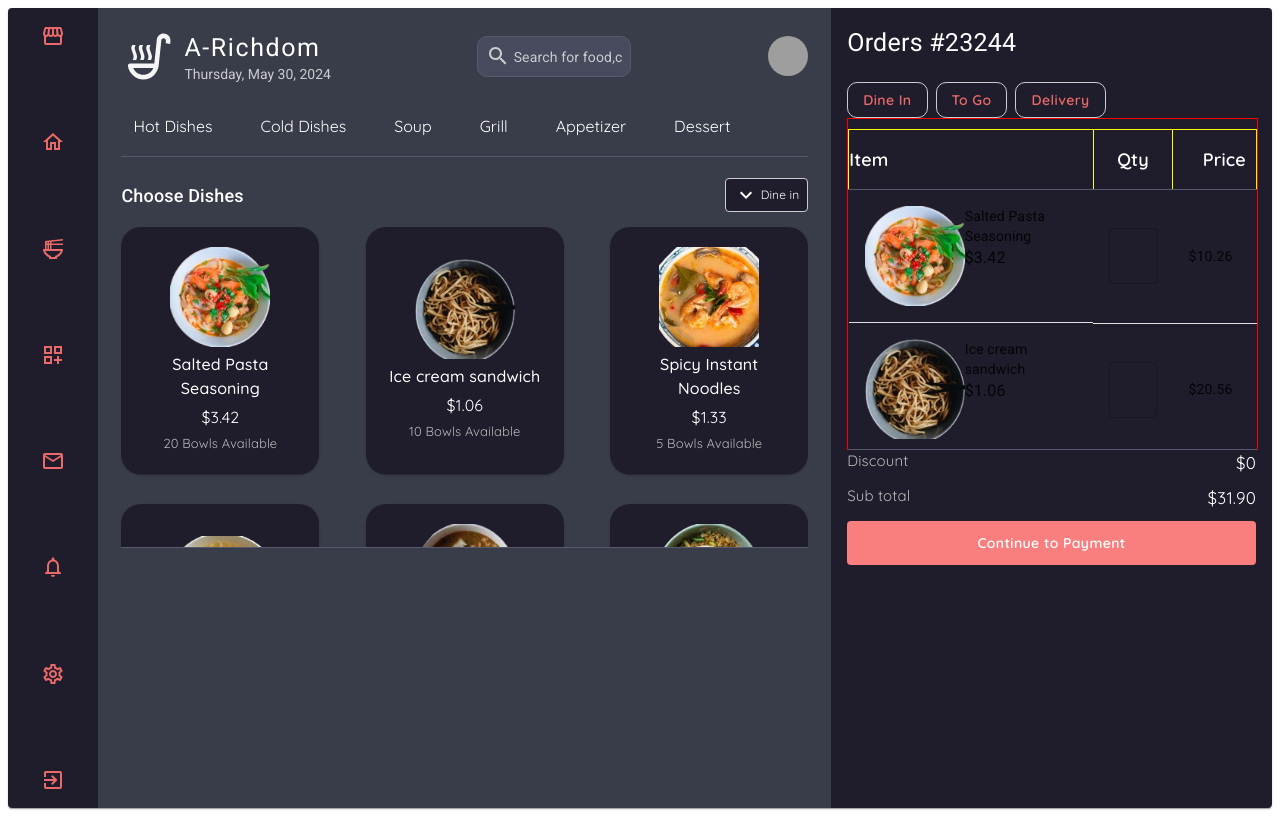
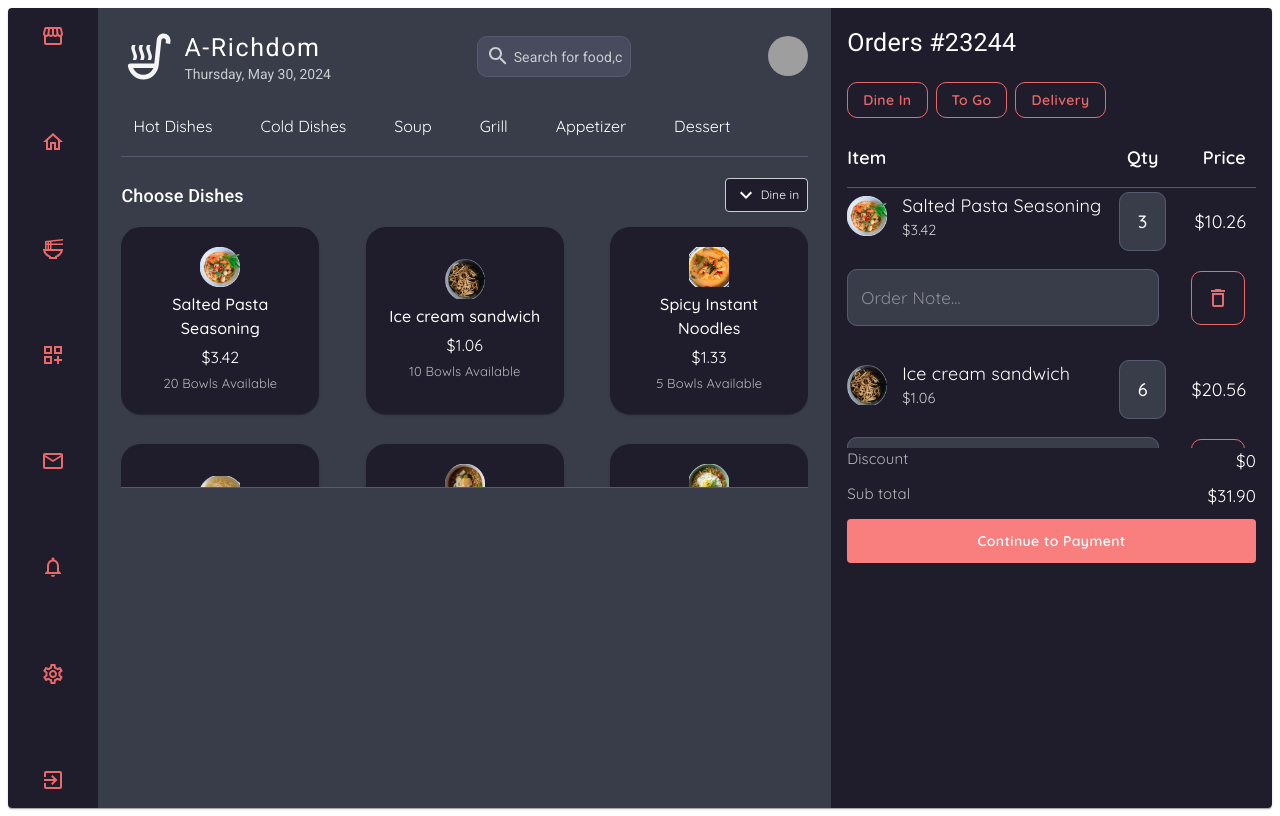
Before and after one commit to A-Richdom/FOOD-ORDERING-WEBITE, a React (Vite) app: page / in a window 1280 px wide. Built offline with nearby package versions, Linux system fonts and the light colour scheme; grey boxes are pictures that could not be loaded.

Commit message:
Commiting the Re styling of the table

```diff
--- a/src/Components/Homepage.jsx
+++ b/src/Components/Homepage.jsx
@@ -192,6 +192,7 @@ const useStyles = makeStyles((theme) => ({
             borderRadius: '5px',
         },
     },
+
     // Main Bar...//
     mainBar: {
         backgroundColor: '#393C49 !important',
@@ -369,6 +370,7 @@ const useStyles = makeStyles((theme) => ({
             height: '60px'
         }
     },
+
     //Right Bar...//
     rightBar: {
         width: '35%',
@@ -390,12 +392,12 @@ const useStyles = makeStyles((theme) => ({
         fontFamily: 'Quicksand !important',
         fontWeight: '600 !important',
         textTransform: 'none !important',
-        border: '1px solid #c9cdce !important',
+        border: '1px solid #EA6969 !important',
         borderRadius: '10px !important',
         padding: theme.spacing(1),
         color: '#EA6969 !important',
         '&:hover': {
-            backgroundColor: '#f97f7f',
+            backgroundColor: '#f97f7f !important',
             color: 'white !important',
             border: 'none !important',
         },
@@ -406,121 +408,14 @@ const useStyles = makeStyles((theme) => ({
         },
     },
     dishesOrdering: {
-        height: '17% !important',
+        height: '13.5% !important',
         width: '100%',
         paddingTop: '10px',
-        border: '1px solid red'
     },
-
-
-
-
-    // tableHead: {
-    //     width: '100%',
-    //     position: 'sticky',
-    //     top: 0,
-    //     backgroundColor: '#1F1D2B !important',
-    //     zIndex: '1',
-    //     // border: '1px solid red',
-    //     '& .MuiTableCell-root': {
-    //         position: 'sticky',
-    //         color: '#fff !important',
-    //         borderBottom: '1px solid #555a70 !important',
-    //     },
-    // },
-    // tableHeadItemCell: {
-    //     width: '75% !important',
-    //     paddingLeft: '0 !important',
-    //     color: 'white !important',
-    //     fontSize: '18px !important',
-    //     fontFamily: 'Quicksand !important',
-    //     fontWeight: 'bold !important',
-    //     border: '1px solid blue'
-    // },
-    // tableHeadQtyCell: {
-    //     width: '5% !important',
-    //     color: 'red !important',
-    //     fontSize: '18px !important',
-    //     fontFamily: 'Quicksand !important',
-    //     fontWeight: 'bold !important',
-    //     border: '1px solid red !important',
-    //     textAlign: 'center !important',
-    // },
-    // tableHeadPriceCell: {
-    //     width: '15% !important',
-    //     paddingRight: '0 !important',
-    //     color: 'white !important',
-    //     fontSize: '18px !important',
-    //     fontFamily: 'Quicksand !important',
-    //     fontWeight: 'bold !important',
-    //     border: '1px solid yellow'
-    // },
-    // tableBody: {
-    //     width: '100%',
-    //     paddingTop: '20px !important',
-    //     borderTop: '1px solid #555a70',
-    //     '& .MuiTableCell-root': {
-    //         color: '#c9cdce !important',
-    //         borderBottom: 'none !important',
-    //     },
-    // },
-    // tableBodyItemCell: {
-    //     width: '75%',
-    //     paddingLeft: '0 !important',
-    //     color: 'white !important',
-    //     fontSize: '17px !important',
-    //     fontFamily: 'Quicksand !important',
-    //     border: '1px solid red',
-    //     zIndex: 1
-    // },
-    // tableBodyAmountCell: {
-    //     fontSize: '14px !important',
-    //     color: '#c9cdce !important',
-    //     paddingTop: '5px',
-    // },
-    // tableBodyQtyCell: {
-    //     width: '10% !important',
-    // },
-    // tableBodyQtyBtn: {
-    //     minWidth: 'unset !important',
-    //     textAlign: 'center !important',
-    //     justifyContent: 'center',
-    //     border: '1px solid inherit !important',
-    //     borderRadius: '10px',
-    //     padding: '12px 18px !important',
-    //     color: 'white !important',
-    //     fontSize: '17px !important',
-    //     backgroundColor: '#393C49 !important',
-    // },
-    // tableBodyPriceCell: {
-    //     minWidth: 'unset !important',
-    //     fontSize: '17px !important',
-    //     width: '15%',
-    //     textAlign: 'center !important',
-    //     paddingRight: '0 !important',
-    //     color: 'white !important',
-    // },
-    // textFieldInput: {
-    //     fontFamily: 'Quicksand !important',
-    //     color: '#fff !important',
-    //     backgroundColor: '#393C49',
-    //     borderRadius: '20px',
-    //     '&:hover': {
-    //         border: 'none'
-    //     },
-    //     '&:focus': {
-    //         border: '1px solid #555a70 !important'
-    //     },
-    // },
-    // deleteOrderIcon: {
-    //     display: 'flex !important',
-    //     alignItems: 'center',
-    //     justifyContent: 'center',
-    // },
-
       tableContainer: {
         height: '100%',
         overflowY: 'scroll',
+        border: 'none !important',
         borderBottom: '1px solid #555a70',
         '&::-webkit-scrollbar': {
             display: 'none',
@@ -528,6 +423,7 @@ const useStyles = makeStyles((theme) => ({
     },
     table: {
         width: '100% !important',
+        borderCollapse: 'collapse !imporant'
     },
     // TABLE HEADER..//
     tableHead: {
@@ -536,6 +432,8 @@ const useStyles = makeStyles((theme) => ({
         top: '0',
         backgroundColor: '#1F1D2B !important',
         zIndex: '1',
+        border: 'none !important',
+
         '& .MuiTableCell-root': {
             position: 'sticky',
             color: '#fff !important',
@@ -547,22 +445,86 @@ const useStyles = makeStyles((theme) => ({
     },
     itemCell: {
         width: '100% !important',
-        border: '1px solid yellow',
         paddingLeft: '0 !important',
     },
     quantityCell: {
         width: '100% !important',
-        border: '1px solid yellow',
     },
-    priceCell: {
+    totalPriceCell: {
         width: '100% !important',
-        border: '1px solid yellow',
         paddingRight: '0 !important'
     },
 
     // TABLE BODY...//
-
-
+    tableBody: {
+        width: '100% !important',
+        backgroundColor: '#1F1D2B !important',
+        borderBottom: '1px solid #555a70 !important',
+        // border: 'none !important',
+        '& .MuiTableCell-root': {
+            color: '#c9cdce !important',
+            borderBottom: 'none !important',
+        },
+    },
+    tableBodyRow: {
+        width: '100% !important',
+        padding: '0 !important',
+        margin: '0 !important',
+    },
+    tableBodyItemCell: {
+        // width: '94% !important',
+        paddingLeft: '0 !important',
+        padding: '4px 8px !important',
+    },
+    dishImg: {
+        width: '40px',
+        height: '40px',
+    },
+    tableBodyQuantityCell: {
+        width: '100% !important',
+        padding: '4px 8px !important',
+    },
+    tableBodyTotalPriceCell: {
+        width: '100% !important',
+        paddingRight: '0 !important',
+        padding: '4px 8px !important',
+    },
+    textFieldRow: {
+        width: '100% !important',
+        padding: '0px !important',
+        marginTop: '0px !important',
+    },
+    textFieldCell: {
+        paddingLeft: '0 !important',
+        width: '100%',
+        paddingTop: '14px !important',
+        paddingBottom: '30px !important',
+    },
+    textField: {
+        width: '100%',
+    },
+    deleteBtnCell: {
+        width: '100% !important',
+        paddingTop: '14px !important',
+        paddingRight: '0 !important',
+        paddingBottom: '30px !important',
+    },
+    deleteBtn: {
+            border: '1px solid #EA6969 !important',
+            borderRadius: '10px !important',
+            padding: theme.spacing(1),
+            color: '#EA6969 !important',
+            '&:hover': {
+                backgroundColor: '#f97f7f !important',
+                color: 'white !important',
+                border: 'none !important',
+            },
+            '&:focus': {
+                backgroundColor: '#EA6969 !important',
+                color: 'white !important',
+                border: '1px solid #555a70',
+            },
+    },
     paymentWrapper: {
         display: 'flex',
         flexWrap: 'wrap !important',
@@ -818,11 +780,11 @@ const Homepage = () => {
                                 <Table className={classes.table}>
                                     <TableHead className={classes.tableHead}>
                                         <TableRow className={classes.tableHeadRow}>
-                                            <TableCell className={classes.itemCell}><Typography sx={{ fontFamily: 'Quicksand', fontSize: '18px', fontWeight: '600'}}>Item</Typography></TableCell>
+                                            <TableCell className={classes.itemCell}><Typography sx={{ fontFamily: 'Quicksand', fontSize: '18px', fontWeight: '600' }}>Item</Typography></TableCell>
 
-                                            <TableCell className={classes.quantityCell}><Typography sx={{ display: 'flex', justifyContent: 'center', fontFamily: 'Quicksand', fontSize: '18px', fontWeight: '600'}}>Qty</Typography></TableCell>
+                                            <TableCell className={classes.quantityCell}><Typography sx={{ display: 'flex', justifyContent: 'center', fontFamily: 'Quicksand', fontSize: '18px', fontWeight: '600' }}>Qty</Typography></TableCell>
 
-                                            <TableCell className={classes.priceCell}><Typography sx={{ display: 'flex', justifyContent: 'right', paddingRight: '10px', fontFamily: 'Quicksand', fontSize: '18px', fontWeight: '600'}}>Price</Typography></TableCell>
+                                            <TableCell className={classes.totalPriceCell}><Typography sx={{ display: 'flex', justifyContent: 'right', paddingRight: '10px', fontFamily: 'Quicksand', fontSize: '18px', fontWeight: '600' }}>Price</Typography></TableCell>
                                         </TableRow>
                                     </TableHead>
 
@@ -831,21 +793,24 @@ const Homepage = () => {
                                         {
                                             dishes.map((dish, index) => (
                                                 <React.Fragment key={dish.name}>
-                                                    <TableRow>
-                                                        <TableCell className={classes.tableBodyItemCell} sx={{ display: 'flex' }}>
+                                                    <TableRow className={classes.tableBodyRow}>
+                                                        <TableCell className={classes.tableBodyItemCell} sx={{ display: 'flex', gap: '15px', alignItems: 'center', }}>
                                                             <img src={dish.imgSrc} alt={dish.name}
                                                                 className={classes.dishImg}
                                                             />
                                                             <div>
+                                                                <Typography sx={{ fontFamily: 'Quicksand', fontSize: '18px', color: 'white', }}>
                                                                     {dish.name}
+                                                                </Typography>
+
                                                                 <span>
-                                                                    <Typography className={classes.tableBodyAmountCell}>{dish.price}
+                                                                    <Typography className={classes.tableBodyPriceCell} sx={{ fontFamily: 'Quicksand', fontSize: '14.5px', color: '#c9cdce', }}>{dish.price}
                                                                     </Typography>
                                                                 </span>
                                                             </div>
+                                                        </TableCell>
 
-                                                        </TableCell>
-                                                        <TableCell className={classes.tableBodyQtyCell}>
+                                                        <TableCell className={classes.tableBodyQuantityCell}>
                                                             <Box
                                                                 component="form"
                                                                 sx={{
@@ -856,15 +821,99 @@ const Homepage = () => {
                                                             >
                                                                 <TextField
                                                                     id="outlined-uncontrolled"
-                                                                // sx={{ width: '5px' }}
+                                                                    value={dish.quantity}
+                                                                    InputProps={{
+                                                                        style: {
+                                                                            color: 'white',
+                                                                            backgroundColor: '#393C49',
+                                                                            fontFamily: 'Quicksand', fontSize: '18px', fontWeight: '500',
+                                                                            borderRadius: '10px',
+                                                                        },
+                                                                    }}
+                                                                    sx={{
+                                                                        '& .MuiOutlinedInput-root': {
+                                                                            '& fieldset': {
+                                                                                borderColor: '#555a70',
+                                                                            },
+                                                                            '&:hover fieldset': {
+                                                                                borderColor: '#555a70',
+                                                                            },
+                                                                            '&.Mui-focused fieldset': {
+                                                                                border: '1px solid white',
+                                                                                borderColor: 'white',
+                                                                            },
+                                                                            '& .MuiInputBase-input': {
+                                                                                textAlign: 'center',
+                                                                            },
+                                                                            '& .MuiTableCell-root': {
+                                                                                border: 'none'
+                                                                            }
+                                                                        },
+                                                                    }}
                                                                 />
                                                             </Box>
                                                         </TableCell>
-                                                        <TableCell className={classes.tableBodyPriceCell}>{dish.totalPrice}</TableCell>
+
+                                                        <TableCell className={classes.tableBodyTotalPriceCell}><Typography sx={{ display: 'flex', justifyContent: 'right', paddingRight: '10px', fontFamily: 'Quicksand', fontSize: '18px', color: 'white' }}>{dish.totalPrice}</Typography></TableCell>
+                                                    </TableRow>
+
+                                                    <TableRow className={classes.textFieldRow}>
+
+                                                        <TableCell className={classes.textFieldCell} colSpan={2} sx={{ paddingLeft: '0px' }}>
+                                                            <TextField
+                                                                className={classes.textField}
+                                                                fullWidth
+                                                                value={dish.textboxValue}
+                                                                onChange={handleTextboxChange(index)}
+                                                                placeholder="Order Note..."
+                                                                variant="outlined"
+                                                                size="large"
+                                                                InputProps={{
+                                                                    style: {
+                                                                        color: 'white',
+                                                                        backgroundColor: '#393C49',
+                                                                        fontFamily: 'Quicksand', fontSize: '17px',
+                                                                        borderRadius: '10px',
+                                                                    },
+                                                                }}
+                                                                sx={{
+                                                                    '& .MuiOutlinedInput-root': {
+                                                                        '& fieldset': {
+                                                                            borderColor: '#555a70',
+                                                                        },
+                                                                        '&:hover fieldset': {
+                                                                            borderColor: '#555a70',
+                                                                        },
+                                                                        '&.Mui-focused fieldset': {
+                                                                            border: '1px solid white',
+                                                                            borderColor: 'white',
+                                                                        },
+                                                                        '& .MuiInputBase-input': {
+                                                                            width: '100%',
+
+                                                                        },
+                                                                    },
+                                                                }}
+                                                            />
+                                                        </TableCell>
+                                                        <TableCell className={classes.deleteBtnCell}>
+
+                                                            <Button className={classes.deleteBtn} variant="outlined" href="#outlined-buttons"
+                                                            sx={{
+                                                                border: '1px solid #EA6969',
+                                                                borderRadius: '10px',
+                                                                padding: '14px 14px',
+                                                                color: '#EA6969',
+                                                                minWidth: 'unset',
+                                                            }}>
+                                                            <DeleteOutlineOutlinedIcon />
+                                                            </Button>
+                                                        </TableCell>
+
+
                                                     </TableRow>
                                                 </React.Fragment>
                                             ))}
-                                        <TableRow></TableRow>
                                     </TableBody>
                                 </Table>
                             </TableContainer>
```
Lines whose indentation alone changed are shown as unchanged.
